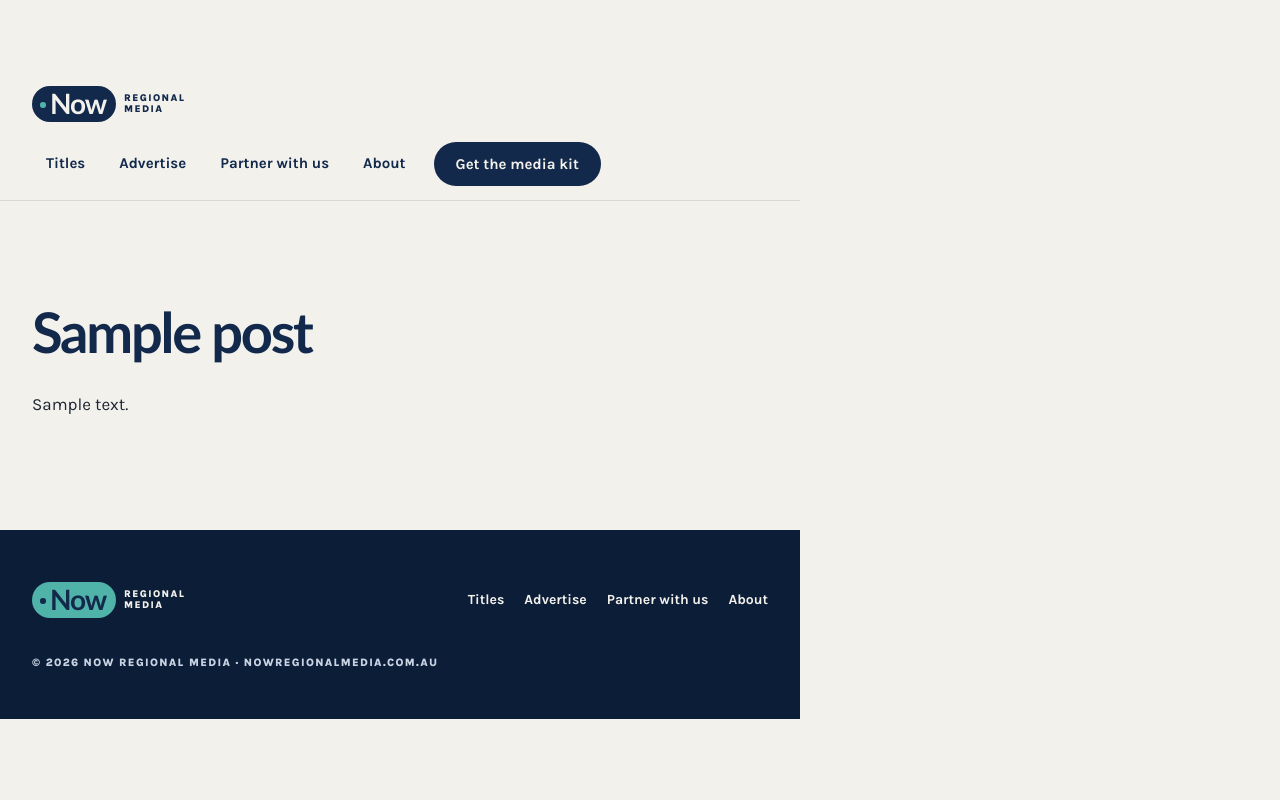
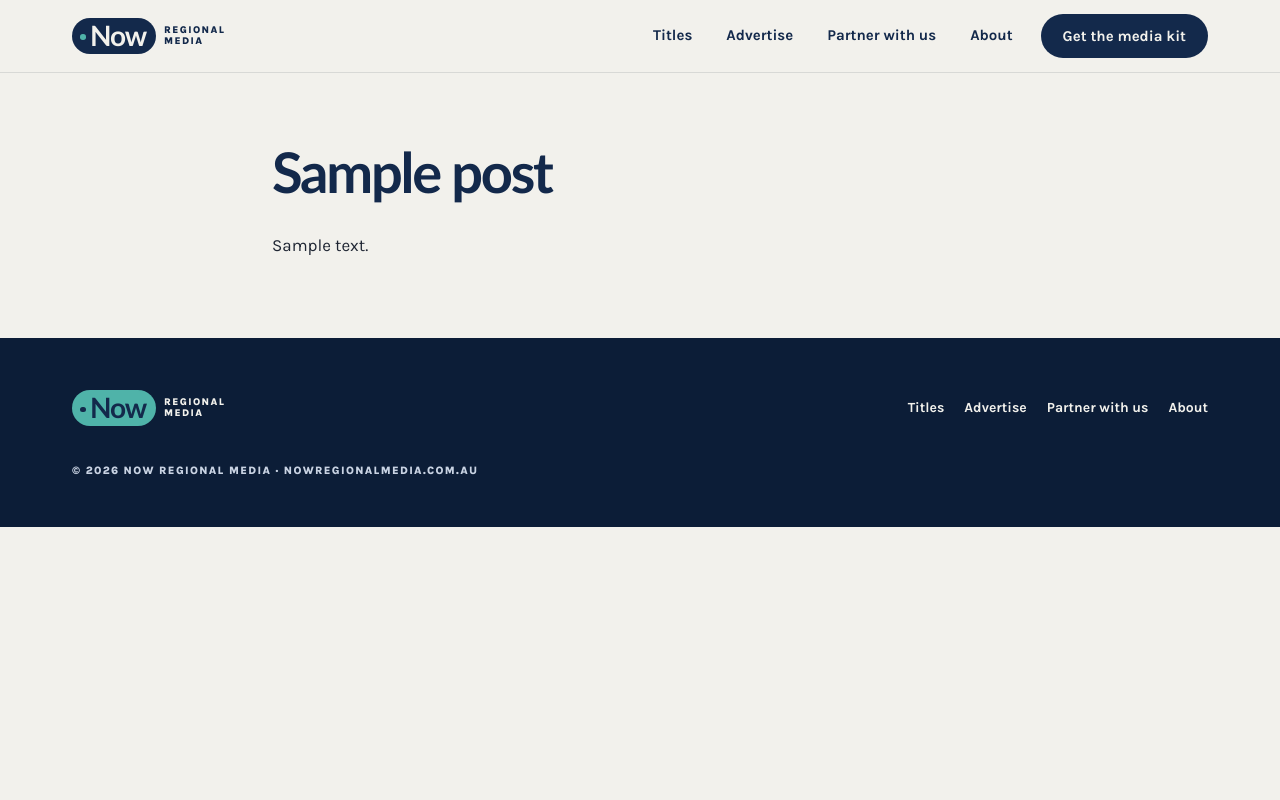
Before and after one commit to frequencydigital-app/nrm-theme, a WordPress theme: template page.php in a window 1280 px wide. Run offline with PHP 8.4 and a stand-in for WordPress, Linux system fonts and the light colour scheme; the site name, menu and one post (Sample post) are stand-ins, and other content is empty; some libraries are stand-ins or nearby versions; some web fonts are replaced.

Commit message:
1.0.4: inner page class no longer collides with WP body class
Co-Authored-By: Claude Fable 5.1 <noreply@anthropic.com>
Claude-Session: https://claude.ai/code/session_01Q2o6yDSp9uFTh9PCv9zvdM

```diff
--- a/404.php
+++ b/404.php
@@ -4,7 +4,7 @@
  */
 get_header();
 ?>
-<article class="page wrap">
+<article class="inner wrap">
 	<header class="section-head">
 		<span class="label">404</span>
 		<h1>That page isn't here.</h1>
--- a/assets/site.css
+++ b/assets/site.css
@@ -323,8 +323,8 @@ section { scroll-margin-top: 90px; }
 .site-footer__legal { font-weight: 800; font-size: 11px; letter-spacing: 0.12em; text-transform: uppercase; color: #C9D3E3; }
 
 /* Inner pages */
-.page { padding-top: 72px; padding-bottom: 80px; display: flex; flex-direction: column; gap: 32px; max-width: 800px; }
-.page h1 { font-size: clamp(36px, 5vw, 56px); }
+.inner { padding-top: 72px; padding-bottom: 80px; display: flex; flex-direction: column; gap: 32px; max-width: 800px; }
+.inner h1 { font-size: clamp(36px, 5vw, 56px); }
 .prose { display: flex; flex-direction: column; gap: 18px; }
 .prose h2 { font-size: clamp(24px, 3vw, 30px); margin-top: 12px; }
 .prose h3 { margin-top: 8px; }
--- a/functions.php
+++ b/functions.php
@@ -5,7 +5,7 @@
 
 defined( 'ABSPATH' ) || exit;
 
-define( 'NRM_VERSION', '1.0.3' );
+define( 'NRM_VERSION', '1.0.4' );
 define( 'NRM_DIR', get_template_directory() );
 define( 'NRM_URI', get_template_directory_uri() );
 
--- a/index.php
+++ b/index.php
@@ -4,7 +4,7 @@
  */
 get_header();
 ?>
-<article class="page wrap">
+<article class="inner wrap">
 	<header class="section-head">
 		<h1><?php echo have_posts() ? esc_html( get_the_archive_title() ) : 'Nothing here'; ?></h1>
 	</header>
--- a/page.php
+++ b/page.php
@@ -4,7 +4,7 @@
  */
 get_header();
 ?>
-<article class="page wrap">
+<article class="inner wrap">
 	<?php while ( have_posts() ) : the_post(); ?>
 		<header class="section-head">
 			<h1><?php the_title(); ?></h1>
--- a/style.css
+++ b/style.css
@@ -3,7 +3,7 @@ Theme Name: Now Regional Media
 Theme URI: https://nowregionalmedia.com.au
 Author: Frequency Digital
 Description: Corporate front door for Now Regional Media, the publisher of the Now titles. One page: titles, advertising, partner enquiries, about and contact.
-Version: 1.0.3
+Version: 1.0.4
 Requires at least: 6.5
 Tested up to: 7.1
 Requires PHP: 8.1
```
